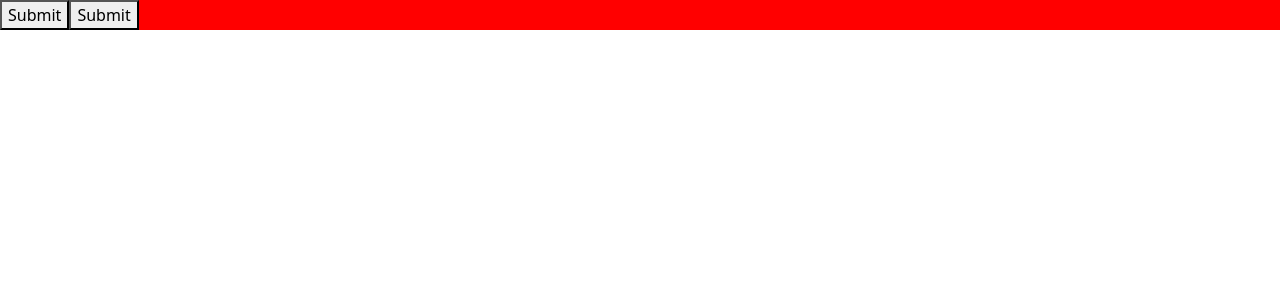
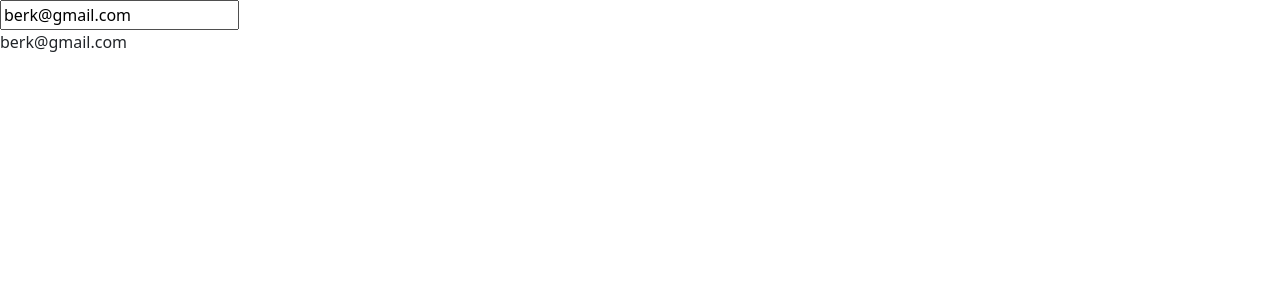
Before and after one commit to akgullberk/MyAngularBook, an Angular app in the folder example/: page / in a window 1280 px wide. Shown: the top 300 px of the page. Built offline with nearby package versions, Linux system fonts and the light colour scheme.

Commit message:
Çift Yönlü Binding İşlemi

```diff
--- a/example/src/app/components/product/product.component.html
+++ b/example/src/app/components/product/product.component.html
@@ -1,4 +1,3 @@
-<div (click)="onDivClicked()" style="width: 500; height: 500; background-color: red">
-    <button name="btn1" (click)="onSubmit($event)" >Submit</button>
-    <button name="btn2" (click)="onSubmit($event)" >Submit</button>
-</div>
+<input [(ngModel)]="email" (keyup.enter)="onKeyUp()"/>
+<br>
+<span>{{email}}</span>
--- a/example/src/app/components/product/product.component.ts
+++ b/example/src/app/components/product/product.component.ts
@@ -2,53 +2,22 @@
 import { ProductRepository } from '../../repositories/repository.model';
 import { Product } from '../../models/product.model';
 import { CommonModule } from '@angular/common';
+import { FormsModule } from '@angular/forms';
 
 @Component({
   selector: 'app-product',
-  imports: [CommonModule],
+  imports: [CommonModule,FormsModule],
   templateUrl: './product.component.html',
   styleUrl: './product.component.css'
 })
 export class ProductComponent {
 
   model: ProductRepository = new ProductRepository();
-  disabled=false;
 
-  getClasses(id:number): String{
-    let product = this.model.getProductById(id)!;
-    return (product.price! <=1000 ? "bg-info" : "bg-secondary") + " m-2 p-2 text-white";
-  }
+  email: string = 'berk@gmail.com';
 
-  getClassMap(id:number): Object{
-    let product = this.model.getProductById(id)!;
-    return {
-      "bg-info": product.price! <=1000,
-      "bg-secondary": product.price! > 1000,
-      "text-center text-white": product.name == "Samsung S6"
-    };
-  }
-
-  color: string = (this.model.getProductById(2)?.price ?? Infinity) <= 1000 ? "green" : "red";
-  fontSize : string = "25px";
-
-  getStyles(id:number){
-    let product = this.model.getProductById(id)!;
-    return{
-      fontSize: "25px",
-      color : product.price ?? Infinity <= 1000 ? "green" : "red",
-    }
-  }
-
-  onSubmit($event: any) {
-    $event.stopPropagation();
-
-    console.log("button was clicked")
-    console.log($event);
-
-  }
-
-  onDivClicked() {
-    console.log("div was clicked");
+  onKeyUp() {
+      console.log(this.email);
   }
 
 }
```
